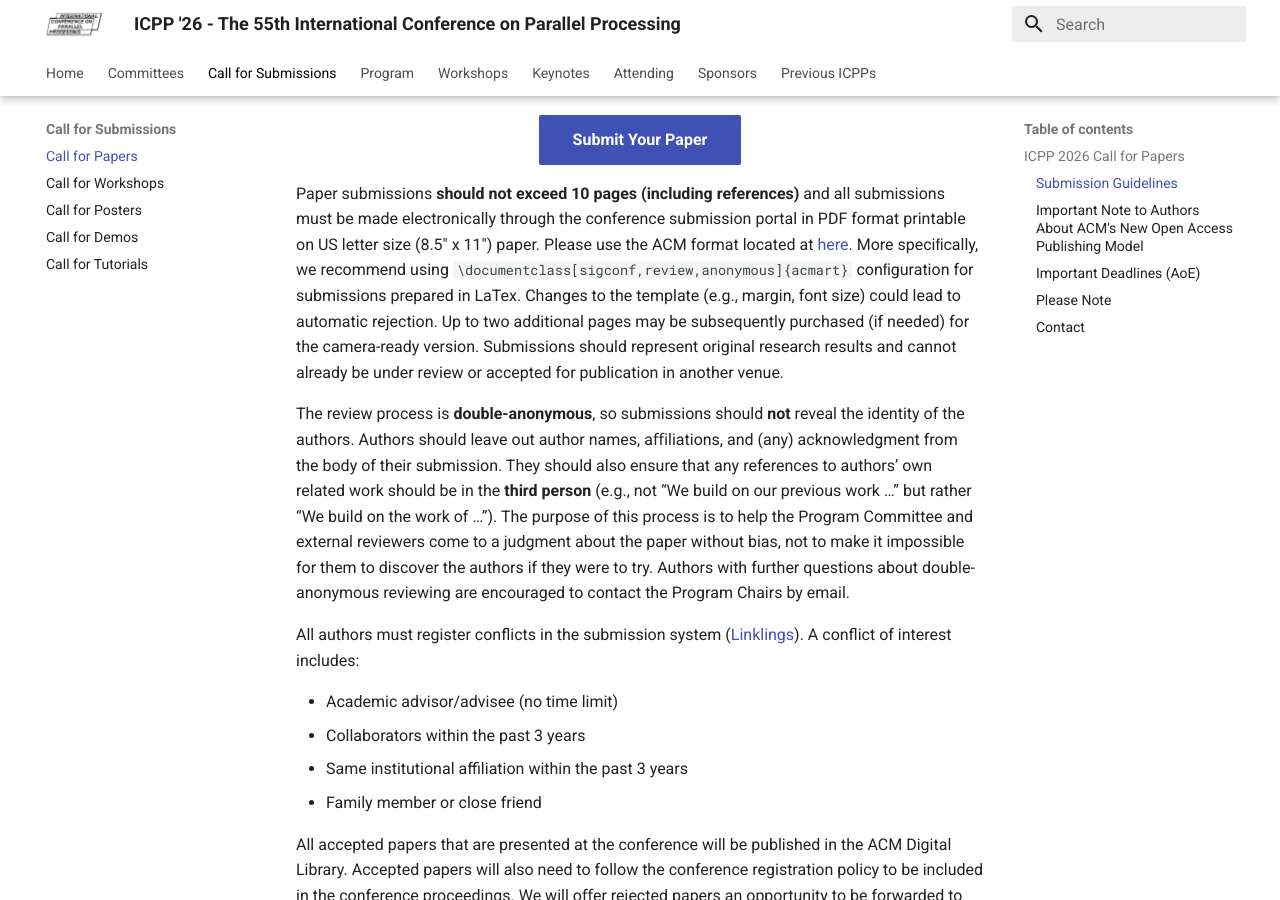
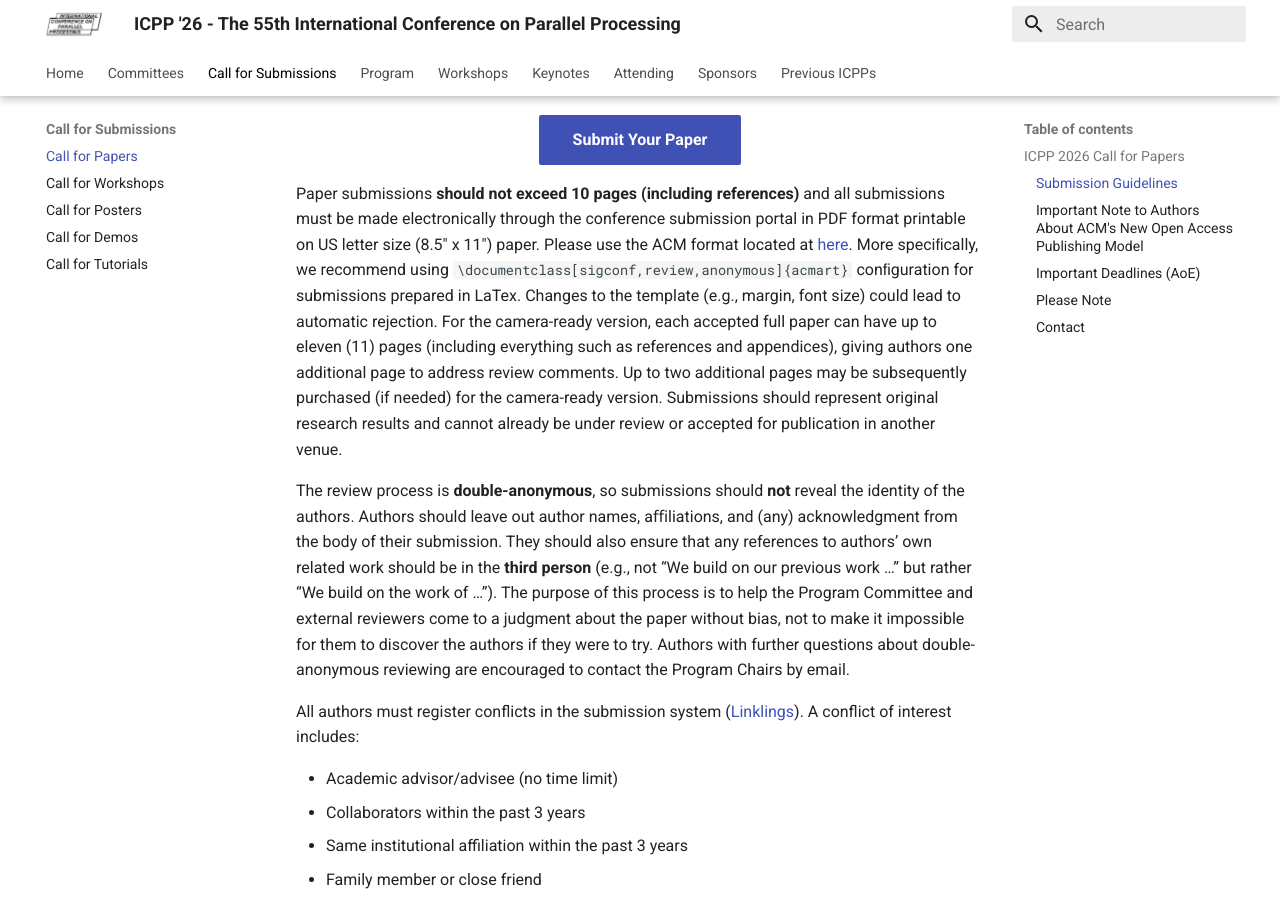
Before and after one commit to icpp2026/icpp2026.github.io, an MkDocs documentation site: the page built from docs/call-for-papers.md, in a window 1280 px wide and 900 px high, scrolled down 1463 px. Built offline with MkDocs 1.6.1 and Material for MkDocs 9.7.7, drawn with Linux system fonts in a browser that asks for light colours; comment, search, counter and statistics services are not loaded.

Commit message:
docs: allow up to 11 pages for accepted camera-ready papers
Per the acceptance notification, each full paper can have up to eleven
(11) pages (including references and appendices) in the camera-ready
version, giving authors one additional page to address review comments.

Co-Authored-By: Claude Opus 4.8 (1M context) <noreply@anthropic.com>

```diff
--- a/docs/call-for-papers.md
+++ b/docs/call-for-papers.md
@@ -24,7 +24,7 @@ ICPP 2026 will be held in Singapore from **September 28 - October 1, 2026**. ICP
 [Submit Your Paper](https://ssl.linklings.net/conferences/icpp/){ .md-button .md-button--primary target="_blank"}
 </div>
 
-Paper submissions **should not exceed 10 pages (including references)** and all submissions must be made electronically through the conference submission portal in PDF format printable on US letter size (8.5″ x 11″) paper. Please use the ACM format located at [here](https://www.acm.org/publications/proceedings-template){:target="_blank"}. More speciﬁcally, we recommend using `\documentclass[sigconf,review,anonymous]{acmart}` conﬁguration for submissions prepared in LaTex. Changes to the template (e.g., margin, font size) could lead to automatic rejection. Up to two additional pages may be subsequently purchased (if needed) for the camera-ready version. Submissions should represent original research results and cannot already be under review or accepted for publication in another venue.
+Paper submissions **should not exceed 10 pages (including references)** and all submissions must be made electronically through the conference submission portal in PDF format printable on US letter size (8.5″ x 11″) paper. Please use the ACM format located at [here](https://www.acm.org/publications/proceedings-template){:target="_blank"}. More speciﬁcally, we recommend using `\documentclass[sigconf,review,anonymous]{acmart}` conﬁguration for submissions prepared in LaTex. Changes to the template (e.g., margin, font size) could lead to automatic rejection. For the camera-ready version, each accepted full paper can have up to eleven (11) pages (including everything such as references and appendices), giving authors one additional page to address review comments. Up to two additional pages may be subsequently purchased (if needed) for the camera-ready version. Submissions should represent original research results and cannot already be under review or accepted for publication in another venue.
 
 The review process is **double-anonymous**, so submissions should **not** reveal the identity of the authors. Authors should leave out author names, aﬃliations, and (any) acknowledgment from the body of their submission. They should also ensure that any references to authors’ own related work should be in the **third person** (e.g., not “We build on our previous work …” but rather “We build on the work of …”). The purpose of this process is to help the Program Committee and external reviewers come to a judgment about the paper without bias, not to make it impossible for them to discover the authors if they were to try. Authors with further questions about double-anonymous reviewing are encouraged to contact the Program Chairs by email.
 
```
